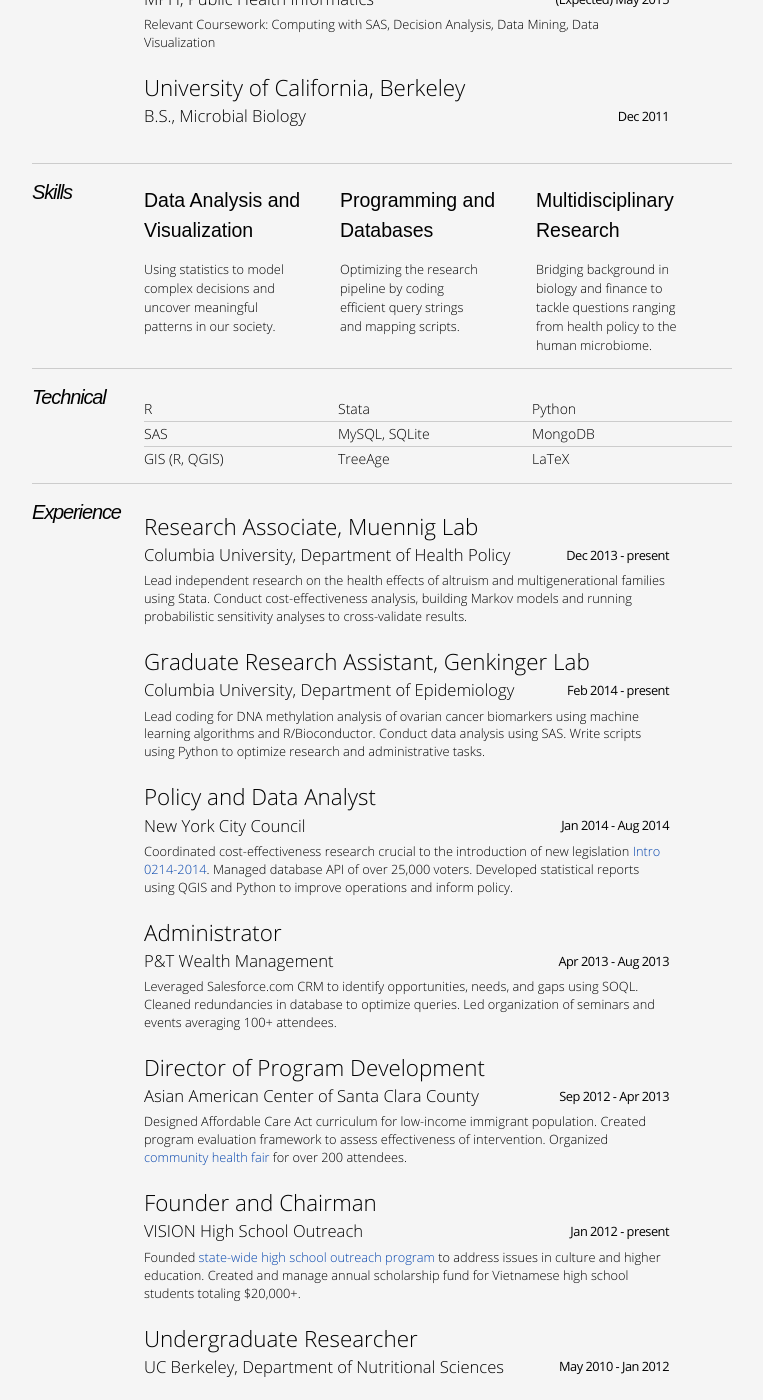
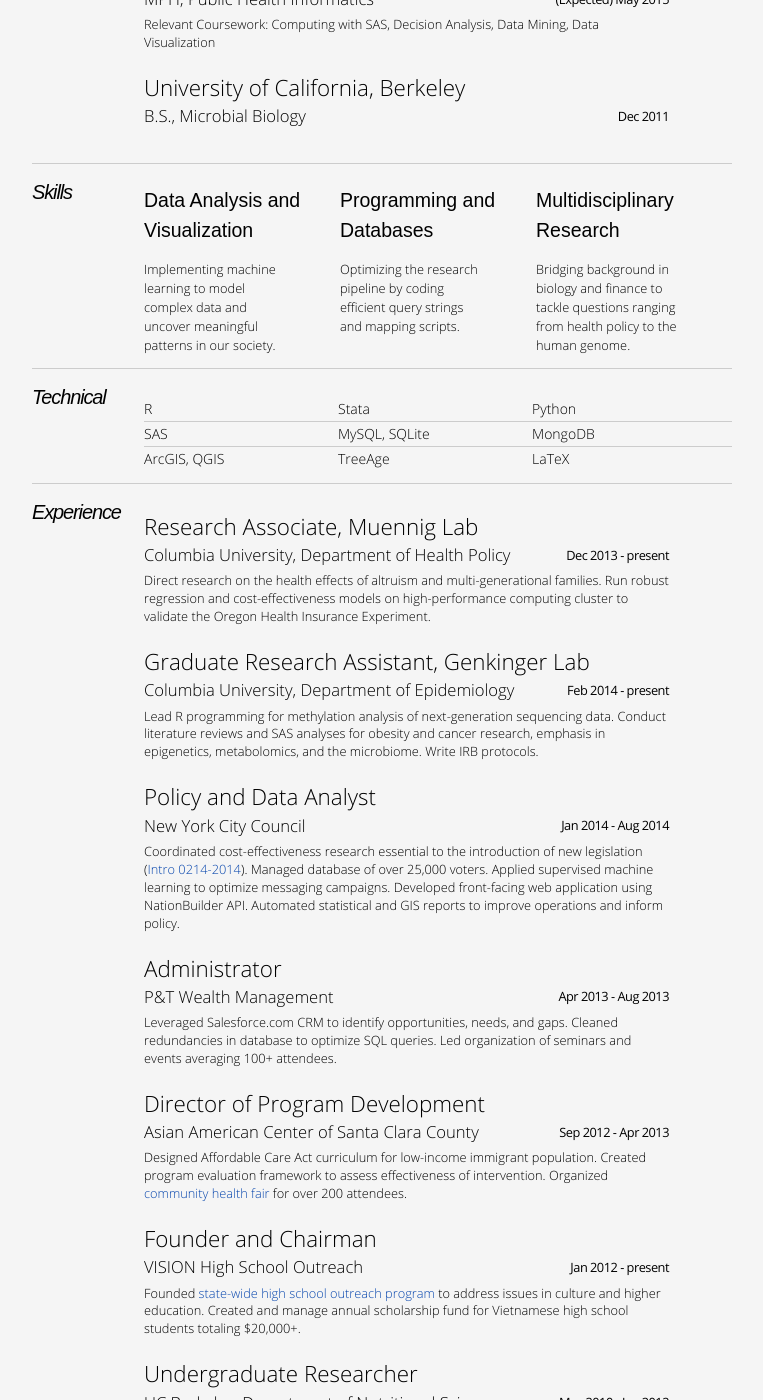
Before and after one commit to rcquan/rcquan.github.io, a Jekyll site: the page built from 04-resume.md, in a window 1280 px wide and 1400 px high, scrolled down 309 px. Shown: the whole window, without its empty margins (258-1021 px from the left). Built offline with Jekyll 4.4.1, drawn with Linux system fonts in a browser that asks for light colours; nearby versions of some CDN libraries; some of the changed text lies outside the part shown.

Commit message:
updated resume for new activities

```diff
--- a/04-resume.md
+++ b/04-resume.md
@@ -560,7 +560,7 @@ Relevant Coursework: Computing with SAS, Decision Analysis, Data Mining, Data Vi
 <ul>
 <li><dl>
 <dt>Data Analysis and Visualization</dt>
-<dd>Using statistics to model complex decisions and uncover meaningful patterns in our society.</dd>
+<dd>Implementing machine learning to model complex data and uncover meaningful patterns in our society.</dd>
 </dl></li>
 <li><dl>
 <dt>Programming and Databases </dt>
@@ -568,7 +568,7 @@ Relevant Coursework: Computing with SAS, Decision Analysis, Data Mining, Data Vi
 </dl></li>
 <li><dl>
 <dt>Multidisciplinary Research</dt>
-<dd>Bridging background in biology and finance to tackle questions ranging from health policy to the human microbiome.</dd>
+<dd>Bridging background in biology and finance to tackle questions ranging from health policy to the human genome.</dd>
 </dl></li>
 </ul>
 
@@ -583,7 +583,7 @@ Relevant Coursework: Computing with SAS, Decision Analysis, Data Mining, Data Vi
 <li>SAS</li>
 <li>MySQL, SQLite</li>
 <li>MongoDB</li>
-<li>GIS (R, QGIS)</li>
+<li>ArcGIS, QGIS</li>
 <li>TreeAge</li>
 <li>LaTeX</li>
 </ol>
@@ -597,23 +597,23 @@ Relevant Coursework: Computing with SAS, Decision Analysis, Data Mining, Data Vi
 <dt>Research Associate, Muennig Lab</dt>
 <dd><em>Columbia University, Department of Health Policy</em>
 <strong>Dec 2013 - present</strong>
-Lead independent research on the health effects of altruism and multigenerational families using Stata. Conduct cost-effectiveness analysis, building Markov models and running probabilistic sensitivity analyses to cross-validate results.</dd>
+Direct research on the health effects of altruism and multi-generational families. Run robust regression and cost-effectiveness models on high-performance computing cluster to validate the Oregon Health Insurance Experiment.</dd>
 
 
 <dt>Graduate Research Assistant, Genkinger Lab</dt>
 <dd><em>Columbia University, Department of Epidemiology</em>
 <strong>Feb 2014 - present</strong>
-Lead coding for DNA methylation analysis of ovarian cancer biomarkers using machine learning algorithms and R/Bioconductor. Conduct data analysis using SAS. Write scripts using Python to optimize research and administrative tasks.</dd>
+Lead R programming for methylation analysis of next-generation sequencing data. Conduct literature reviews and SAS analyses for obesity and cancer research, emphasis in epigenetics, metabolomics, and the microbiome. Write IRB protocols.</dd>
 
 <dt>Policy and Data Analyst</dt>
 <dd><em>New York City Council</em>
 <strong>Jan 2014 - Aug 2014</strong>
-Coordinated cost-effectiveness research crucial to the introduction of new legislation <a href="http://legistar.council.nyc.gov/Legislation.aspx">Intro 0214-2014</a>. Managed database API of over 25,000 voters. Developed statistical reports using QGIS and Python to improve operations and inform policy.</dd>
+Coordinated cost-effectiveness research essential to the introduction of new legislation (<a href="http://legistar.council.nyc.gov/Legislation.aspx">Intro 0214-2014</a>). Managed database of over 25,000 voters. Applied supervised machine learning to optimize messaging campaigns. Developed front-facing web application using NationBuilder API. Automated statistical and GIS reports to improve operations and inform policy.</dd>
 
 <dt>Administrator</dt>
 <dd><em>P&amp;T Wealth Management</em>
 <strong>Apr 2013 - Aug 2013</strong>
-Leveraged Salesforce.com CRM to identify opportunities, needs, and gaps using SOQL. Cleaned redundancies in database to optimize queries. Led organization of seminars and events averaging 100+ attendees.</dd>
+Leveraged Salesforce.com CRM to identify opportunities, needs, and gaps. Cleaned redundancies in database to optimize SQL queries. Led organization of seminars and events averaging 100+ attendees.</dd>
 
 <dt>Director of Program Development</dt>
 <dd><em>Asian American Center of Santa Clara County</em>
@@ -627,7 +627,8 @@ Founded <a href="https://www.youtube.com/watch?v=IwZm7ffNA54">state-wide high sc
 
 <dt>Undergraduate Researcher</dt>
 <dd><em>UC Berkeley, Department of Nutritional Sciences</em>
-<strong>May 2010 - Jan 2012</strong></dd>
+<strong>May 2010 - Jan 2012</strong>
+Conducted wet lab experiments to elucidate the relationship between brown adipose tissue and obesity.</dd>
 </dl>
 
 <hr />
```
Also changed, not shown: 1 other file.
